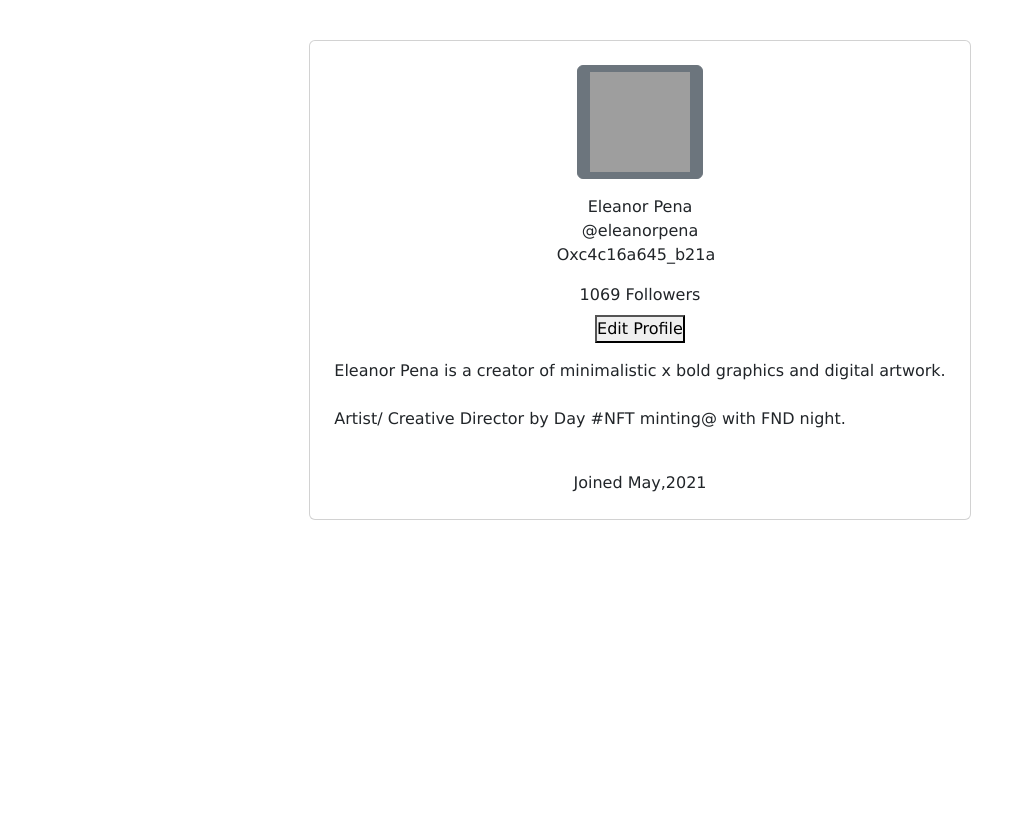
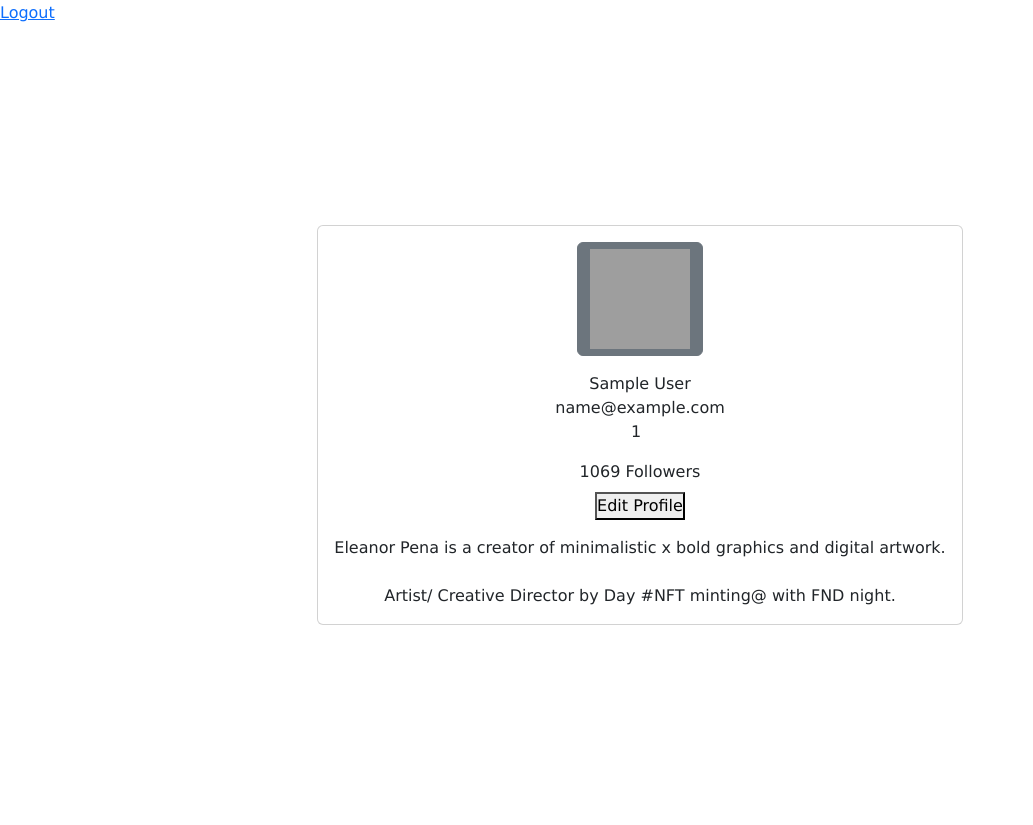
Before and after one commit to riza1230/login-system, a PHP site: page /login-system/views/user/profile.php in a window 1280 px wide. Shown: the whole page, without its empty margins (0-1033 px from the left). Before the commit the page ends 520 px from the top, so only its background shows below. Run offline with PHP 8.4, Linux system fonts and the light colour scheme; the visitor is signed in with stand-in values (Sample User, id 1); grey boxes are pictures that could not be loaded.

Commit message:
Admin & Profile Page

```diff
--- a/views/admin/dashboard.php
+++ b/views/admin/dashboard.php
@@ -0,0 +1 @@
+<a href="./../logout.php">Logout</a>
--- a/views/register.php
+++ b/views/register.php
@@ -7,10 +7,12 @@ require_once __DIR__ . './../controllers/mailer-register.php';
 
 <?php echo $msg; ?>
 
-<div class="container d-flex min-vh-100 align-items-center justify-content-center flex-grow-1">
+<div class="container d-flex min-vh-100 align-items-center justify-content-center">
 <title>Register</title>
 <div class="card mt-2 text-center">
 	<div class="card-body">
+      <div class=" d-flex flex-column justify-content-center align-items-center">
+
 	<h2 class="text-center">Register Now</h2>
 	<form action="" class="row p-4 g-3" method="post">
 	<input type="text" class="col-md-3 py-2 mt-4 mr-2 " name="name" placeholder="Enter Firstname" value="<?php if (isset($_POST['submit'])){ echo $name;} ?>" required>
--- a/views/user/profile.php
+++ b/views/user/profile.php
@@ -1,25 +1,24 @@
 <?php
     require_once "./../includes/header.php";
+    $query = mysqli_query($conn, "SELECT * FROM users WHERE email='{$_SESSION['SESSION_EMAIL']}'");
+    $row = mysqli_fetch_assoc($query);
+
+
 ?>
-<!DOCTYPE html>
-<html lang="en">
-<head>
-    <meta charset="UTF-8">
-    <meta http-equiv="X-UA-Compatible" content="IE=edge">
-    <meta name="viewport" content="width=device-width, initial-scale=1.0">
-    <title>Document</title>
-</head>
-<body>
-<div class="container mt-4 mb-4 p-3 d-flex justify-content-center">
-  <div class="card p-4">
-    <div class=" image d-flex flex-column justify-content-center align-items-center">
+<a href="./../logout.php">Logout</a>
+
+
+<div class="container d-flex min-vh-100 align-items-center justify-content-center ">
+  <div class="card text-center ">
+    <div class="card-body ">
+      <div class=" d-flex flex-column justify-content-center align-items-center">
         <button class="btn btn-secondary">
           <img src="https://i.imgur.com/wvxPV9S.png" height="100" width="100" />
         </button>
-      <span class="name mt-3">Eleanor Pena</span>
-      <span class="idd">@eleanorpena</span>
+        <span class="name mt-3"><?php echo $row['name']; ?></span>
+        <span class="idd"><?php echo $row['email']; ?></span>
         <div class="d-flex flex-row justify-content-center align-items-center gap-2">
-        <span class="idd1">Oxc4c16a645_b21a</span>
+          <span class="idd1"><?php echo $row['id']; ?></span>
           <span>
             <i class="fa fa-copy"></i>
           </span>
@@ -35,25 +34,10 @@
           <span>Eleanor Pena is a creator of minimalistic x bold graphics and digital artwork. <br>
             <br> Artist/ Creative Director by Day #NFT minting@ with FND night. </span>
         </div>
-      <div class="gap-3 mt-3 icons d-flex flex-row justify-content-center align-items-center">
-        <span>
-          <i class="fa fa-twitter"></i>
-        </span>
-        <span>
-          <i class="fa fa-facebook-f"></i>
-        </span>
-        <span>
-          <i class="fa fa-instagram"></i>
-        </span>
-        <span>
-          <i class="fa fa-linkedin"></i>
-        </span>
-      </div>
-      <div class=" px-2 rounded mt-4 date ">
-        <span class="join">Joined May,2021</span>
       </div>
     </div>
   </div>
 </div>
+
 </body>
 </html>
--- a/views/validate.php
+++ b/views/validate.php
@@ -1,3 +1,6 @@
+<?php
+	require_once __DIR__ . "./includes/header.php";
+?>
 <div>
 	Your Account is successfully created.
 </div>
--- a/views/welcome.php
+++ b/views/welcome.php
@@ -1,5 +1,6 @@
 <?php
 require_once __DIR__ . './includes/header.php';
+
 
     if (!isset($_SESSION['SESSION_EMAIL'])) {
         header("Location: ./../index.php");
```
Also changed, not shown: index.php (+14 -7 lines), models/database.sql (+4 -3 lines), views/user/edit-profile.php (added). Lines whose indentation alone changed are shown as unchanged.
